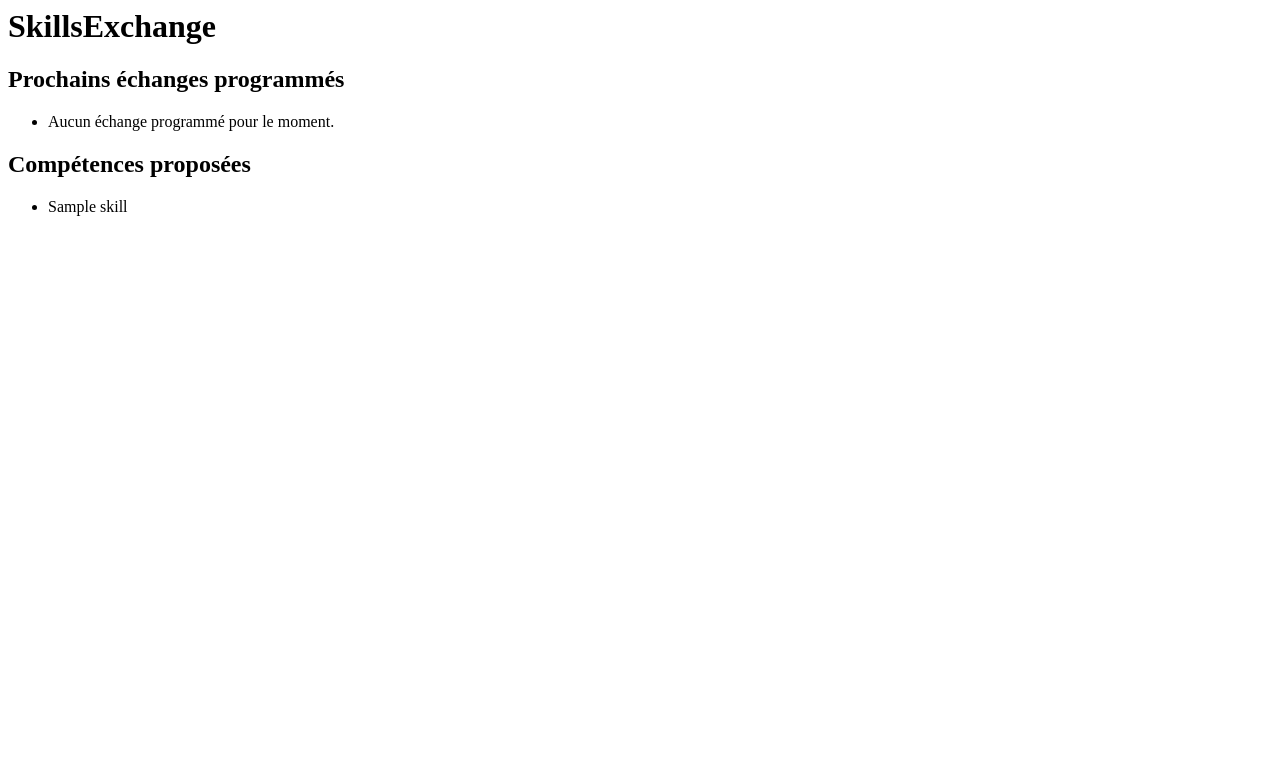
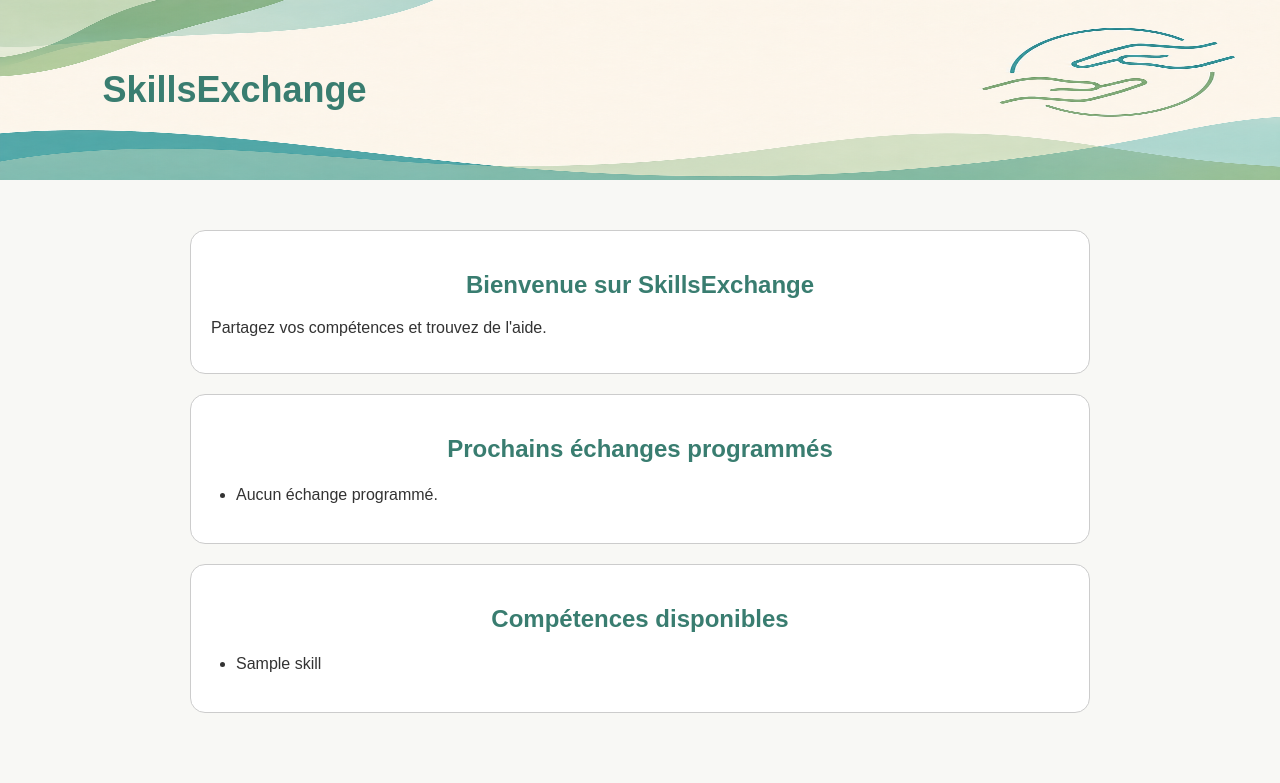
Before and after one commit to alfaro-b/Eval_Web_Python, a Django app: page /skillsApp/ in a window 1280 px wide. Shown: the top 783 px of the page. Run offline with Django 5.2, Linux system fonts and the light colour scheme; tables that the repository leaves empty hold one stand-in row (values such as "Sample post").

Commit message:
Ajout du base.html, héritage template et css

```diff
--- /dev/null
+++ b/skillsApp/static/skillsApp/style.css
@@ -0,0 +1,78 @@
+
+/* Style général */
+body {
+    margin: 0;
+    font-family: Arial, sans-serif;
+    background-color: #f8f8f5;
+    color: #333;
+}
+
+/* En-tête */
+header {
+    position: relative;
+    height: 180px;
+}
+
+/* Image de la bannière */
+.banner {
+    display: block;
+    width: 100%;
+    height: 100%;
+}
+
+/* Titre placé sur la bannière */
+header h1 {
+    position: absolute;
+    top: 50%;
+    left: 8%;
+    transform: translateY(-50%);
+
+    margin: 0;
+    padding: 0;
+    font-size: 36px;
+    color: #397d70;
+}
+
+/* Contenu principal */
+main {
+    max-width: 900px;
+    margin: 30px auto;
+    padding: 20px;
+}
+
+/* Titres */
+h2 {
+    text-align: center;
+    color: #397d70;
+}
+
+/* Sections de la page */
+main section {
+    background-color: white;
+    border: 1px solid #ccc;
+    border-radius: 15px;
+    padding: 20px;
+    margin-bottom: 20px;
+}
+
+/* Listes */
+ul {
+    padding-left: 25px;
+}
+
+li {
+    margin-bottom: 10px;
+    line-height: 1.5;
+}
+
+/* Adaptation aux petits écrans */
+@media (max-width: 600px) {
+    .banner {
+        height: 110px;
+    }
+
+    main {
+        margin: 15px;
+        padding: 10px;
+    }
+}
--- a/skillsApp/templates/skillsApp/index.html
+++ b/skillsApp/templates/skillsApp/index.html
@@ -1,5 +1,13 @@
-<h1>SkillsExchange</h1>
+{% extends "base.html" %}
 
+{% block main %}
+
+<section>
+    <h2>Bienvenue sur SkillsExchange</h2>
+    <p>Partagez vos compétences et trouvez de l'aide.</p>
+</section>
+
+<section>
     <h2>Prochains échanges programmés</h2>
 
     <ul>
@@ -9,11 +17,13 @@
                 {{ slot.activity.title }}
             </li>
         {% empty %}
-        <li>Aucun échange programmé pour le moment.</li>
+            <li>Aucun échange programmé.</li>
         {% endfor %}
     </ul>
+</section>
 
-<h2>Compétences proposées</h2>
+<section>
+    <h2>Compétences disponibles</h2>
 
     <ul>
         {% for skill in skills %}
@@ -22,3 +32,6 @@
             <li>Aucune compétence disponible.</li>
         {% endfor %}
     </ul>
+</section>
+
+{% endblock %}
--- /dev/null
+++ b/templates/base.html
@@ -0,0 +1,31 @@
+<!-- Gabarit parent : définit la structure HTML commune à toutes les pages -->
+
+<!DOCTYPE html>
+<html lang="fr">
+
+<head>
+    {% load static %}
+    <meta charset="UTF-8">
+    <meta name="viewport" content="width=device-width, initial-scale=1.0">
+    <title>SkillsExchange</title>
+    <link rel="stylesheet" href="{% static 'skillsApp/style.css' %}">
+</head>
+
+<body>
+
+    <!-- Bandeau commun, personnalisable dans les gabarits enfants -->
+    <header>
+        {% block header %}
+            <img src="{% static 'skillsApp/images/banner.png' %}" alt="Bandeau de l'appli" class="banner">
+            <h1>SkillsExchange</h1>
+        {% endblock %}
+    </header>
+
+    <main>
+        {% block main %}
+        {% endblock %}
+    </main>
+
+</body>
+
+</html>
```
Also changed, not shown: skillsApp/static/skillsApp/images/banner.png (added). Lines whose indentation alone changed are shown as unchanged.
